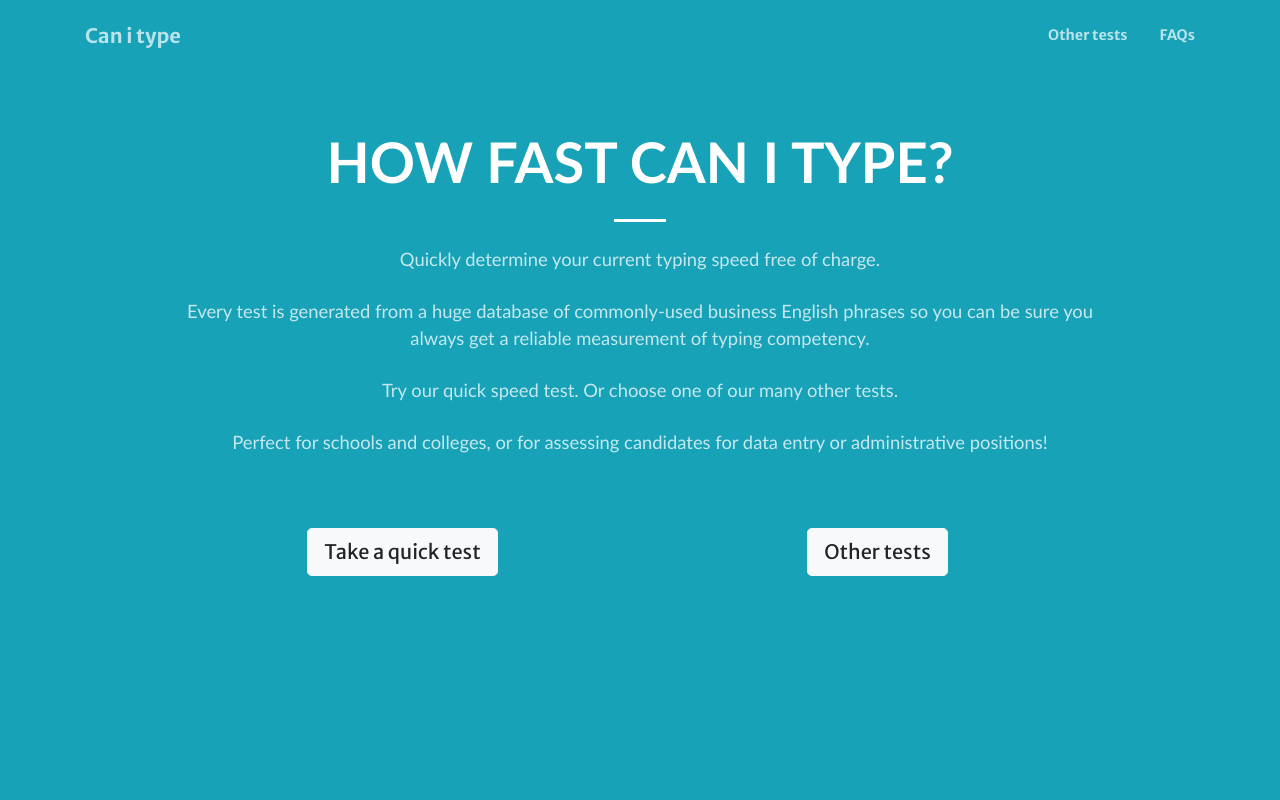
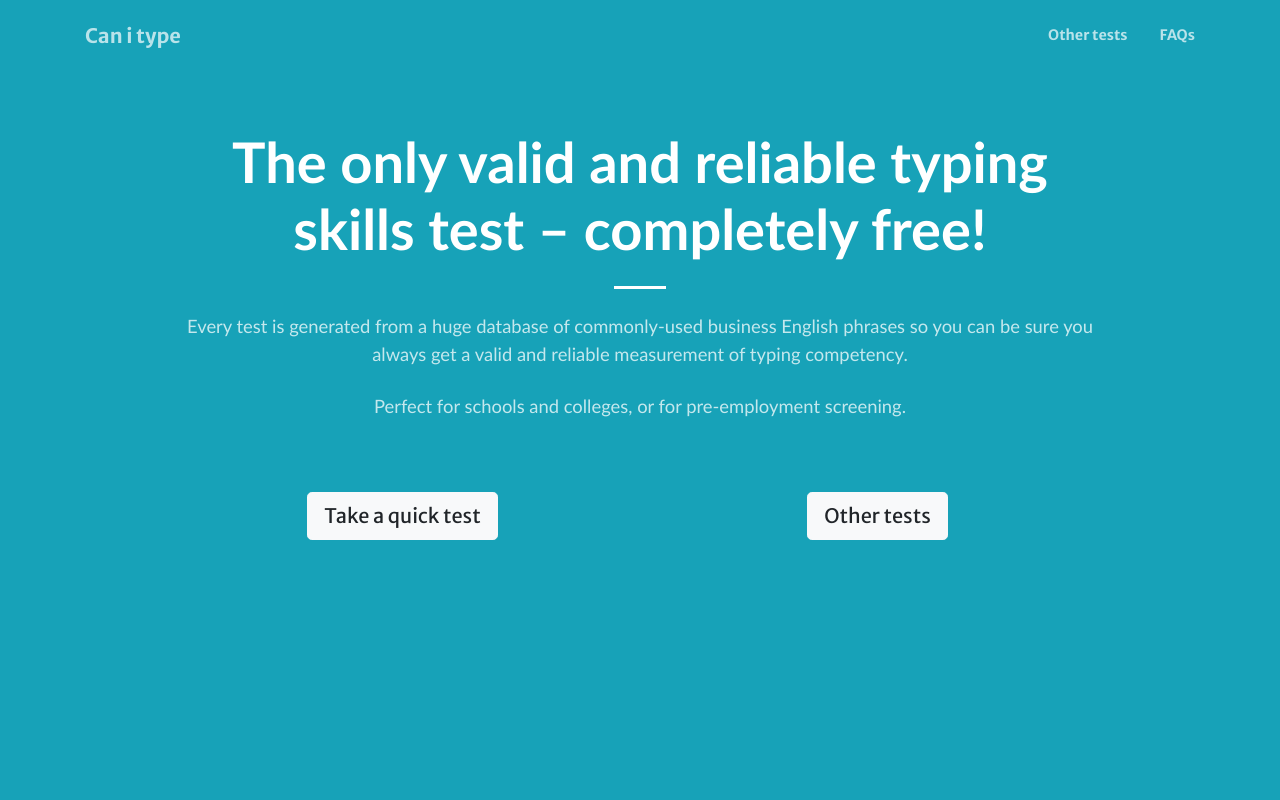
Before and after one commit to jonathanfowler/canitype, a website built with Parcel: page index.html in a window 1280 px wide. Shown: the top 800 px of the page. Built offline with nearby package versions, Linux system fonts and the light colour scheme.

Commit message:
content changes

```diff
--- a/index.html
+++ b/index.html
@@ -46,23 +46,16 @@
         <div class="container">
             <div class="row h-100 align-items-center justify-content-center text-center">
                 <div class="col-lg-10 align-self-end">
-                    <h1 class="text-uppercase text-white font-weight-bold">How fast can I type?</h1>
+                    <h1 class="text-white font-weight-bold">The only valid and reliable typing skills test  – completely free!</h1>
                     <hr class="dividerNew my-4" />
                 </div>
                 <div class="col-lg-10 align-self-baseline">
                     <p class="text-white-75 font-weight-light mb-4">
-                        Quickly determine your current typing speed free of charge.
+                        Every test is generated from a huge database of commonly-used business English phrases so you
+                        can be sure you always get a valid and reliable measurement of typing competency.
                     </p>
                     <p class="text-white-75 font-weight-light mb-4">
-                        Every test is generated from a huge database of commonly-used business English phrases so you
-                        can be sure you always get a reliable measurement of typing competency.
-                    </p>
-                    <p class="text-white-75 font-weight-light mb-4">
-                        Try our quick speed test. Or choose one of our many other tests.
-                    </p>
-                    <p class="text-white-75 font-weight-light mb-4">
-                        Perfect for schools and colleges, or for assessing candidates for data entry or
-                        administrative positions!
+                        Perfect for schools and colleges, or for pre-employment screening.
                     </p>
                     <div class="row">
                         <div class="col-lg-6 col-md-6 text-center">
```
